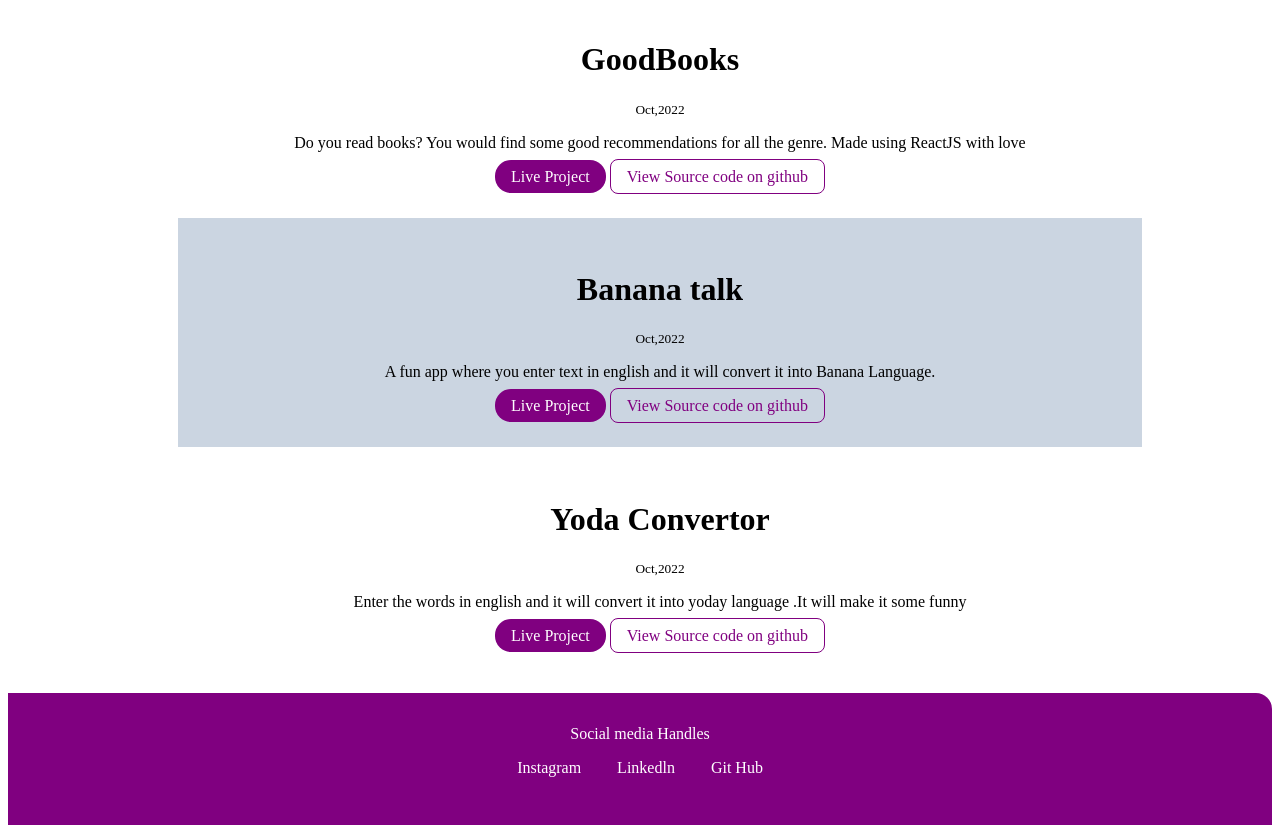
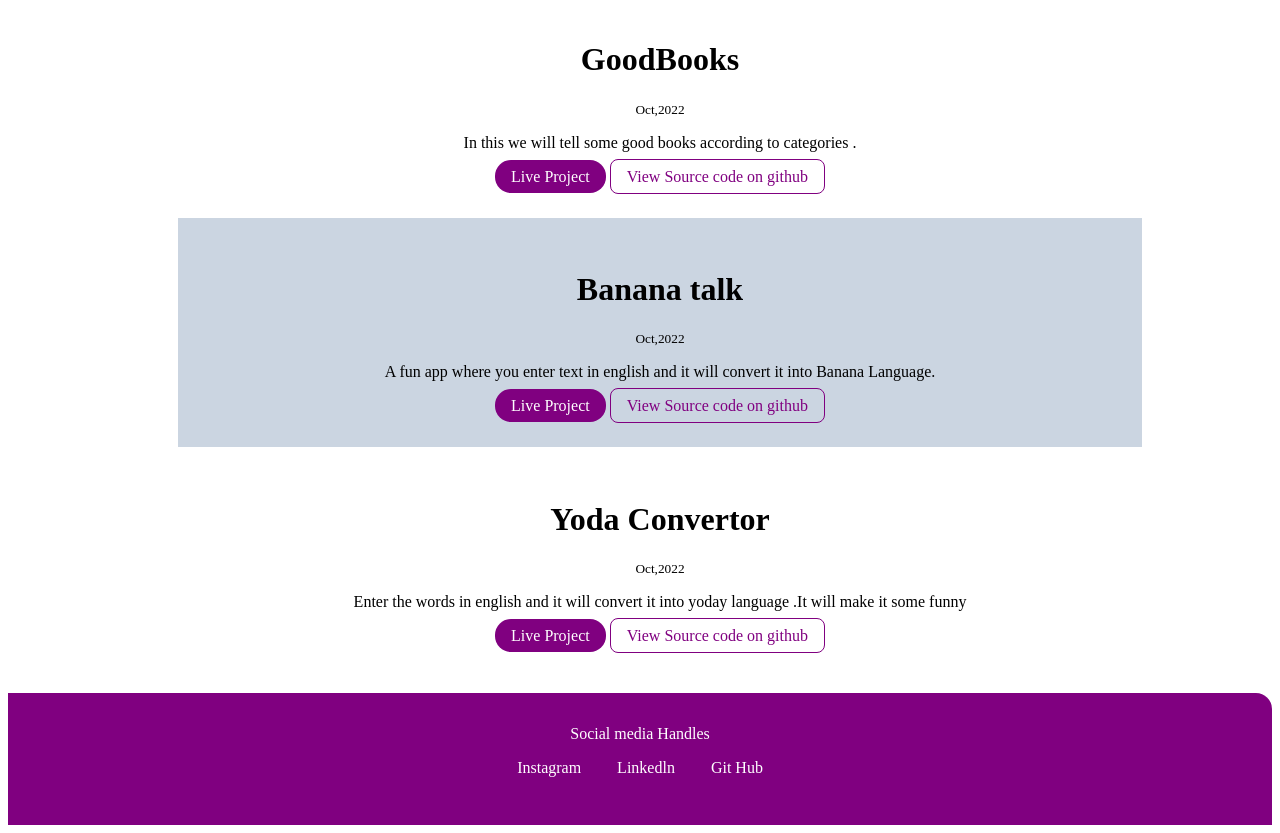
Before and after one commit to ManpreetSingh18/mark4-5-portfolia, a plain HTML site: page projects.html in a window 1280 px wide. Shown: the part 2240-3073 px from the top of the page. Drawn offline with Linux system fonts and the light colour scheme.

Commit message:
Update projects.html

```diff
--- a/projects.html
+++ b/projects.html
@@ -131,7 +131,7 @@
             <div class="container container-center ">
                 <h1>GoodBooks</h1>
                 <small>Oct,2022</small>
-                <p>Do you read books? You would find some good recommendations for all the genre. Made using ReactJS with love</p>
+                <p>In this we will tell some good books according to categories .</p>
                 <a class="link primary-link" href="https://r6b7ng.csb.app/">Live Project</a>
                 <a class="link secondary-link" href="https://codesandbox.io/s/goodbooks-r6b7ng">View Source code on github</a>
             </div>
```
